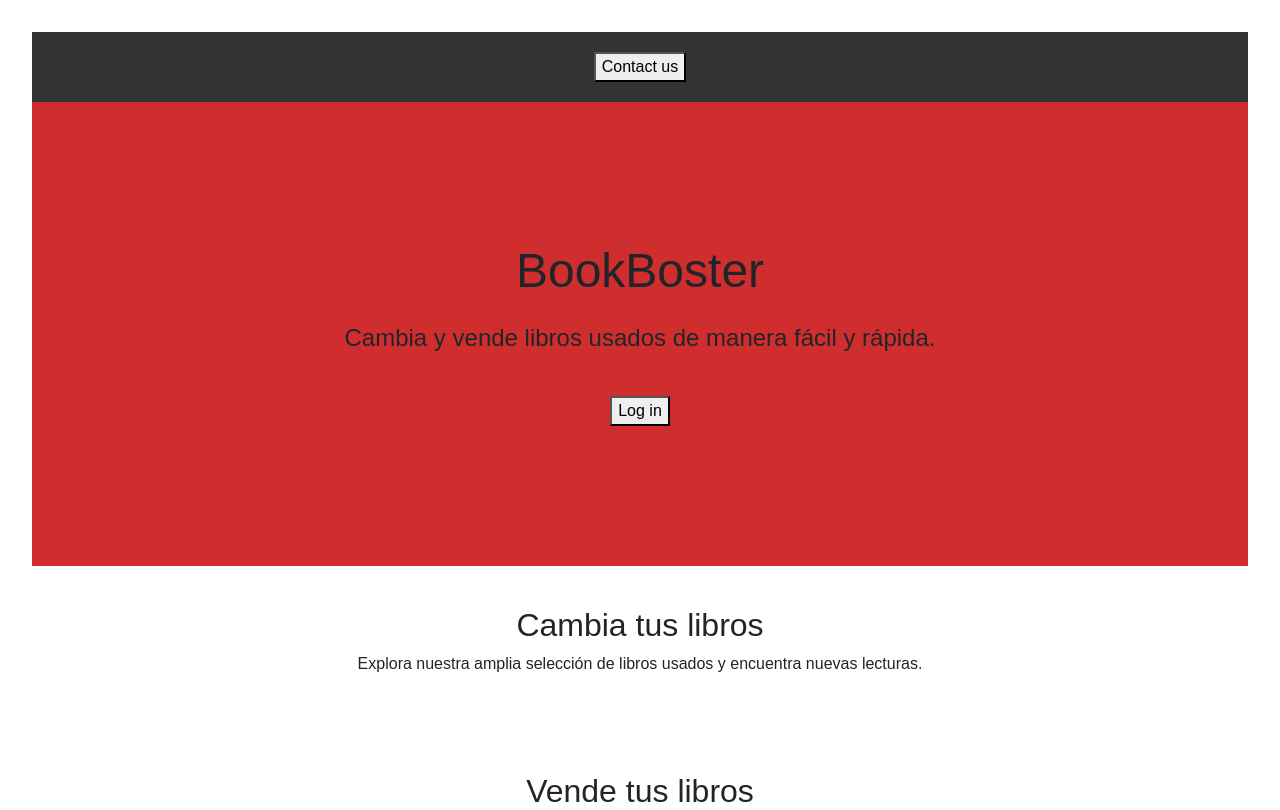
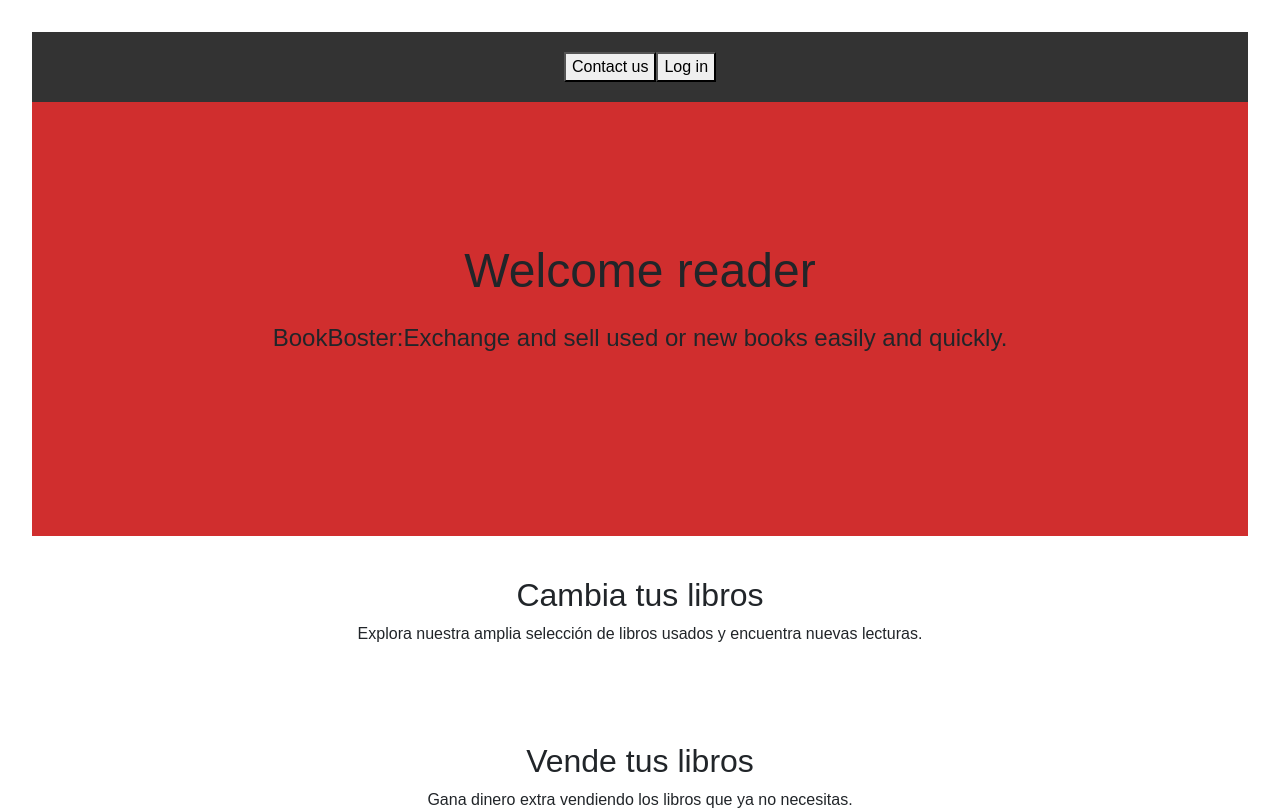
Before and after one commit to ladyclavijo/PF-Henry, a React (Vite) app: page / in a window 1280 px wide. Shown: the top 810 px of the page. Built offline with nearby package versions, Linux system fonts and the light colour scheme; no server answers.

Commit message:
Pequenos cambios a landing

```diff
--- a/src/pages/Landing/Landing.jsx
+++ b/src/pages/Landing/Landing.jsx
@@ -4,23 +4,21 @@ import './Landing.css'
 
 export default function Landing() {
   return (
-    <div>
+    <div >
       <header>
         <nav>
-
           <Link to="/about">
             <button>Contact us</button>
           </Link>
-        </nav>
-      </header>
-
-      <section id="inicio">
-        <div className="container">
-          <h1>BookBoster</h1>
-          <p>Cambia y vende libros usados de manera fácil y rápida.</p>
           <Link to="/home">
             <button>Log in</button>
           </Link>
+        </nav>
+      </header>
+      <section id="inicio">
+        <div className="container">
+          <h1>Welcome reader</h1>
+          <p>BookBoster:Exchange and sell used or new books easily and quickly.</p>
         </div>
       </section>
 
```
